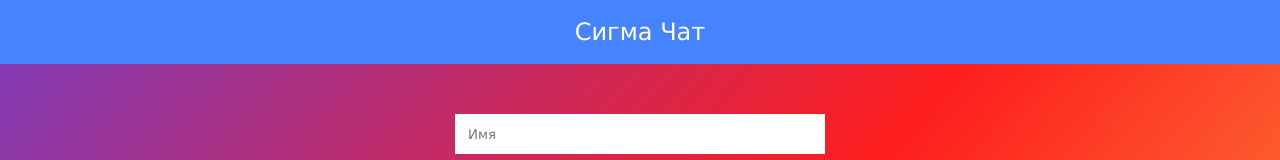
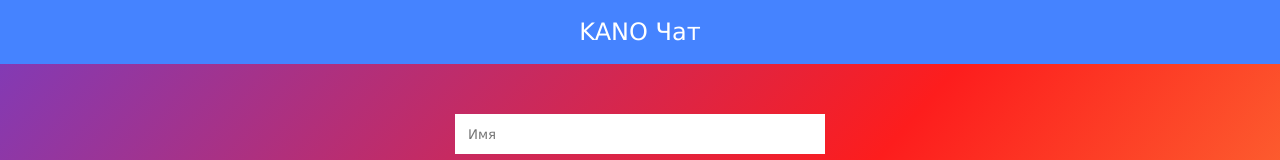
Before and after one commit to Kanogame/svelte-chat, a Svelte app in the folder chat - frontend/: page / in a window 1280 px wide. Shown: the top 160 px of the page. Built offline with nearby package versions, Linux system fonts and the light colour scheme.

Commit message:
some fixes

```diff
--- a/chat - frontend/src/Header.svelte
+++ b/chat - frontend/src/Header.svelte
@@ -1,5 +1,5 @@
 <div class="header">
-  Сигма Чат
+  KANO Чат
 </div>
 
 <style>
--- a/chat - frontend/src/Message.svelte
+++ b/chat - frontend/src/Message.svelte
@@ -35,8 +35,8 @@
 
   .text {
     font-size: 14px;
-    /* overflow-x: hidden;
-    text-overflow: ellipsis; */
+    overflow-x: hidden;
+    text-overflow: ellipsis;
     /* word-break: break-all; */
   }
 </style>
```
